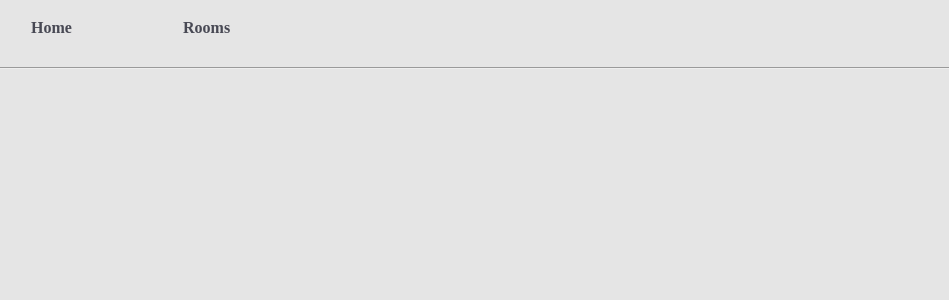
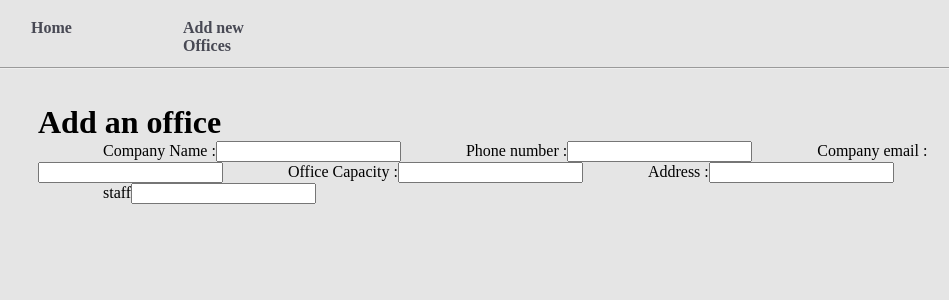
Before and after one commit to tony2tones/company-manager, an Angular app: page /add-new-office in a window 1280 px wide. Before the commit this address led to /. Shown: the top 300 px of the page, without its empty margins (97-1046 px from the left). Built offline with nearby package versions, Linux system fonts and the light colour scheme.

Commit message:
working on posting new office

```diff
--- a/src/app/app-routing.module.ts
+++ b/src/app/app-routing.module.ts
@@ -3,12 +3,14 @@ import { NgModule } from '@angular/core';
 import { Routes, RouterModule } from '@angular/router';
 import { OfficeComponent } from './components/rooms/room/office.component';
 import { OfficeViewComponent } from './components/rooms/office-view.component';
+import { AddOfficeComponent } from './components/add-office/add-office.component';
 
 
 const routes: Routes = [
     { path: '', component: OfficeViewComponent },
     { path: 'office-view', component: OfficeViewComponent },
     { path: 'office-view/:roomId', component: OfficeComponent },
+    { path: 'add-new-office', component: AddOfficeComponent },
 ];
 
 @NgModule({
--- a/src/app/components/add-office/add-office.component.css
+++ b/src/app/components/add-office/add-office.component.css
@@ -0,0 +1,16 @@
+div {
+    display: inline;
+    margin-left: 65px;
+}
+
+#officeProfile {
+    margin-top: 55px;
+    margin-left:125px;
+    font-size: 60px;
+}
+
+form {
+    width:70%;
+    margin-left: 135px;
+    margin-top: 35px;
+}
--- a/src/app/components/add-office/add-office.component.html
+++ b/src/app/components/add-office/add-office.component.html
@@ -1 +1,28 @@
-<p>add-office works!</p>
+<form>
+  <h1>Add an office</h1>
+  <div class="form-group">
+    <label for="">Company Name :</label>
+    <input type="text" class="form-control" name="" value="">
+  </div>
+  <div class="form-group">
+    <label for="">Phone number :</label>
+    <input type="text" class="form-control" name="" value="">
+  </div>
+  <div class="form-group">
+    <label for="">Company email :</label>
+    <input type="text" class="form-control" name="" value="">
+  </div>
+  <div class="form-group">
+    <label for="">Office Capacity :</label>
+    <input type="text" class="form-control" name="" value="">
+  </div>
+  <div class="form-group">
+    <label for="">Address :</label>
+    <input type="text" class="form-control" name="" value="">
+  </div>
+  <div class="form-group">
+    <label for="">staff</label>
+    <input type="text" class="form-control" name="" value="">
+  </div>
+
+</form>
--- a/src/app/components/rooms/office-view.component.ts
+++ b/src/app/components/rooms/office-view.component.ts
@@ -9,7 +9,7 @@ import { OfficeServices } from 'src/app/service.service';
 })
 export class OfficeViewComponent implements OnInit {
   public offices: Office[] = [];
-  constructor(private officeService: OfficeServices) { }
+  constructor(private officeService: OfficeServices ) { }
 
   getOffices() {
     this.officeService.getOffices().subscribe((data:Office[]) => {
@@ -21,4 +21,9 @@ export class OfficeViewComponent implements OnInit {
     this.getOffices();
   }
 
+  navtoOfficeProfile(id:string){
+
+
+  }
+
 }
--- a/src/app/components/rooms/room/office.component.ts
+++ b/src/app/components/rooms/room/office.component.ts
@@ -1,4 +1,5 @@
 import { Component, Input, OnInit } from '@angular/core';
+import { ActivatedRoute, Router } from '@angular/router';
 
 @Component({
   selector: 'app-office-room',
@@ -6,21 +7,27 @@ import { Component, Input, OnInit } from '@angular/core';
   styleUrls: ['./office.component.css']
 })
 export class OfficeComponent implements OnInit {
-  @Input() companyName:string = '';
+  @Input() companyName: string = '';
 
-  @Input() officeCapacity:string = '';
+  @Input() officeCapacity: string = '';
 
-  @Input() phoneNumber:number = 0;
+  @Input() phoneNumber: number = 0;
 
-  @Input() email:string = '';
+  @Input() email: string = '';
 
-  @Input() address:string = '';
+  @Input() address: string = '';
 
-  @Input() staff:[] = [];
+  @Input() staff: [] = [];
 
-  constructor() { }
+  constructor(
+    private activeRoute: ActivatedRoute, private router : Router) { }
 
   ngOnInit(): void {
+    this.activeRoute.params.subscribe((params) => {
+      console.log(params);
+    });
   }
-
+  public navButton(id){
+    this.router.navigate([])
+  }
 }
--- a/src/app/navbar/navbar.component.html
+++ b/src/app/navbar/navbar.component.html
@@ -3,7 +3,7 @@
     <li routerLink="/">
       <a  active-class="active">Home</a>
     </li>
-    <li routerLink="office-view"><a  active-class="active">Rooms</a></li>
+    <li routerLink="office-view/add-new-office"><a  active-class="active">Add new Offices</a></li>
   </ul>
 </nav>
 <hr />
```
Also changed, not shown: src/assets/Vector.png (added).
